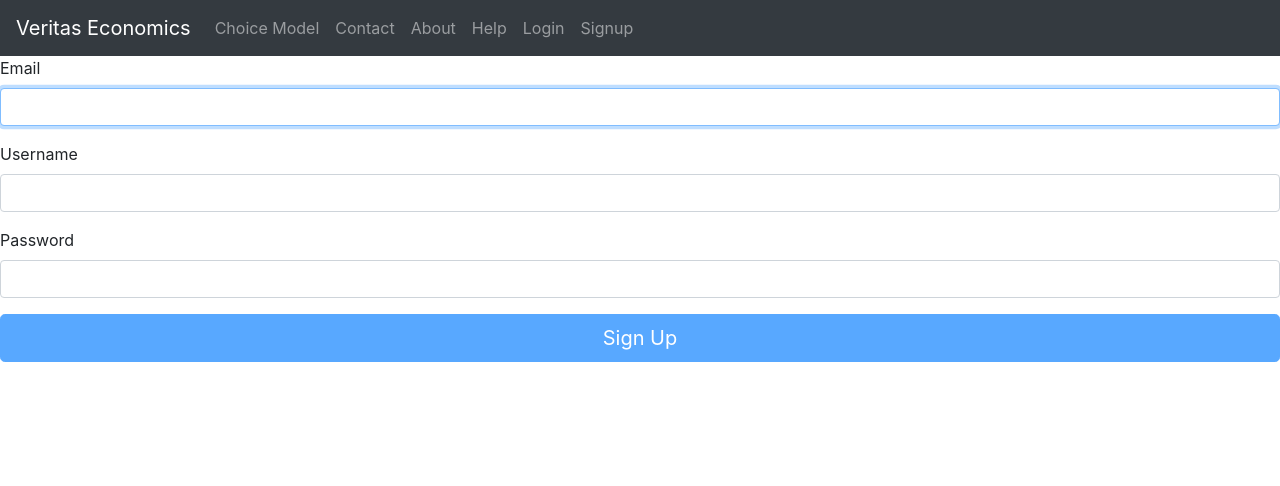
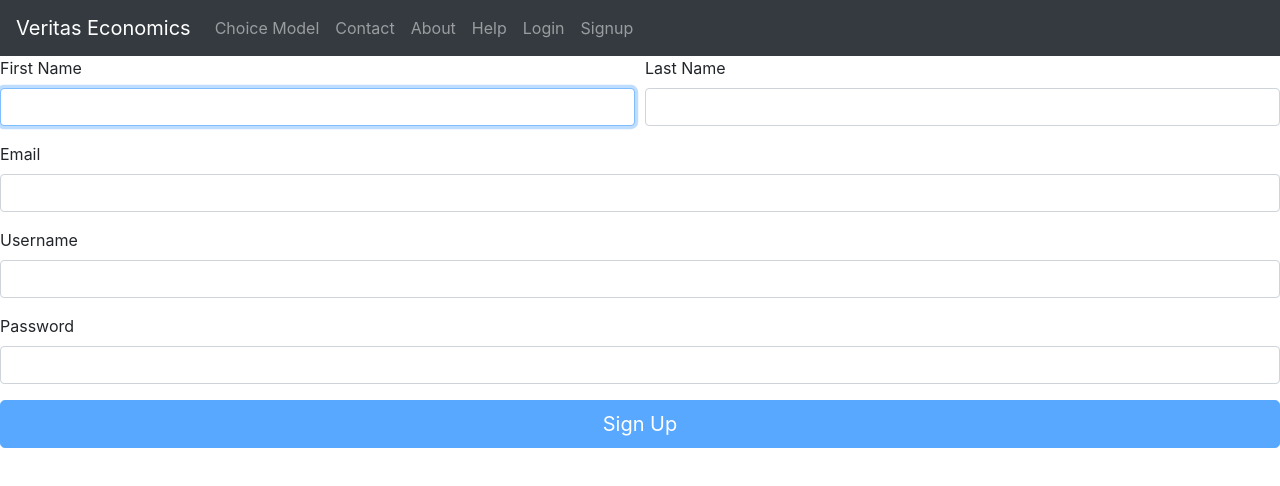
Before and after one commit to AlanChen4/Veritas, a React (Create React App) app: page /signup in a window 1280 px wide. Shown: the top 486 px of the page. Built offline with nearby package versions, Linux system fonts and the light colour scheme.

Commit message:
Add inputs needed for creating new account

```diff
--- a/src/Components/Signup.js
+++ b/src/Components/Signup.js
@@ -1,8 +1,12 @@
 import React, { useState } from 'react';
 import Button from 'react-bootstrap/Button';
+import Col from 'react-bootstrap/Col';
 import Form from 'react-bootstrap/Form';
+import axios_instance from '../axiosApi';
 
 function Signup() {
+    const [firstName, setFirstName] = useState("");
+    const [lastName, setLastName] = useState("");
     const [email, setEmail] = useState("");
     const [username, setUsername] = useState("");
     const [password, setPassword] = useState("");
@@ -18,10 +22,28 @@
     return (
         <div>
             <Form onSubmit={handleSubmit}>
+                <Form.Row>
+                    <Form.Group as={Col} controlId='firstName'>
+                        <Form.Label>First Name</Form.Label>
+                        <Form.Control
+                            autoFocus
+                            type='firstName'
+                            value={firstName}
+                            onChange={(e) => setFirstName(e.target.value)}
+                        />
+                    </Form.Group>
+                    <Form.Group as={Col} controlId='lastName'>
+                        <Form.Label>Last Name</Form.Label>
+                        <Form.Control
+                            type='lastName'
+                            value={lastName}
+                            onChange={(e) => setLastName(e.target.value)}
+                        />
+                    </Form.Group>
+                </Form.Row>
                 <Form.Group size='lg' controlId='email'>
                     <Form.Label>Email</Form.Label>
                     <Form.Control
-                        autoFocus
                         type='email'
                         value={email}
                         onChange={(e) => setEmail(e.target.value)}
```
